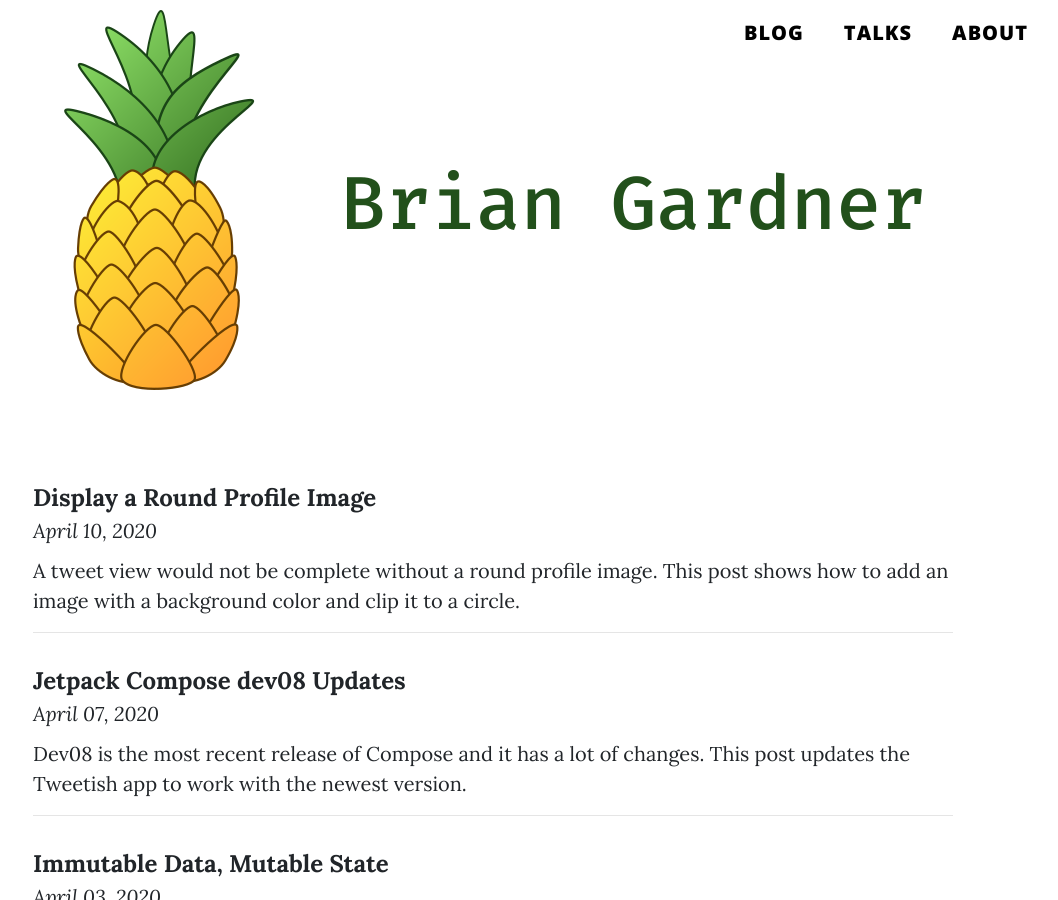
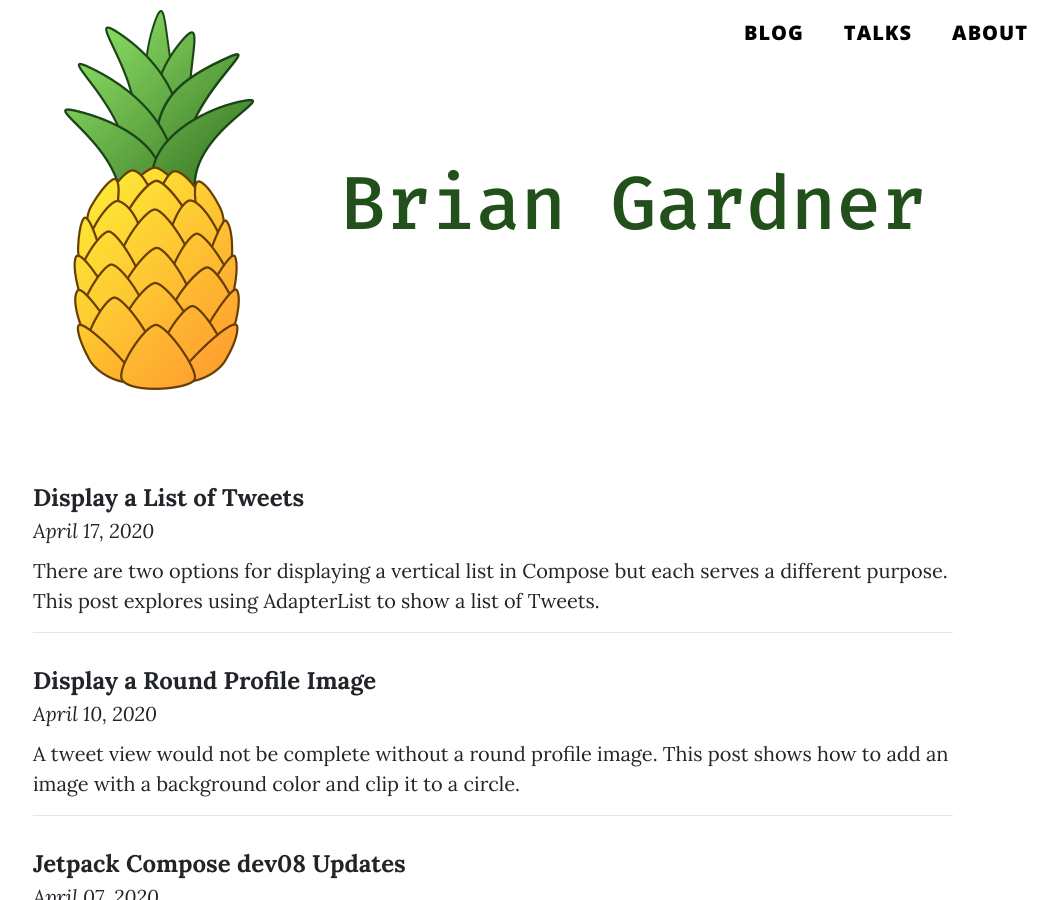
Before and after one commit to BrianGardnerAtl/website, a Jekyll site: the page built from index.html, in a window 1280 px wide and 900 px high. Shown: the whole window, without its empty margins (147-1205 px from the left). Built offline with Jekyll 4.4.1, drawn with Linux system fonts in a browser that asks for light colours.

Commit message:
Publish display a list post

```diff
--- a/_drafts/compose_display_a_list.md
+++ b/_posts/2020-04-17-compose-display-a-list.md
@@ -1,9 +1,9 @@
 ---
 layout: post
 title: "Display a List of Tweets"
-post-excerpt: "FILL IN BEFORE POSTING"
-social-image: "Fill in before posting"
-header: "fill in before posting"
+post-excerpt: "There are two options for displaying a vertical list in Compose but each serves a different purpose. This post explores using AdapterList to show a list of Tweets."
+social-image: "/assets/images/compose_8/social_image.png"
+header: "/assets/images/compose_8/header_image.jpg"
 ---
 
 In this post, the user will see a list of tweets instead of just one. There are a couple components available to achieve this. I will review the pros and cons of each, and use the best candidate to implement the feature. Along the way, I will highlight the issues I encounter and open issues I have not yet resolved.
```
Also changed, not shown: other parts of _posts/2020-04-17-compose-display-a-list.md (+2 -0 lines), assets/images/compose_8/header_image.jpg (added), assets/images/compose_8/social_image.png (added).
